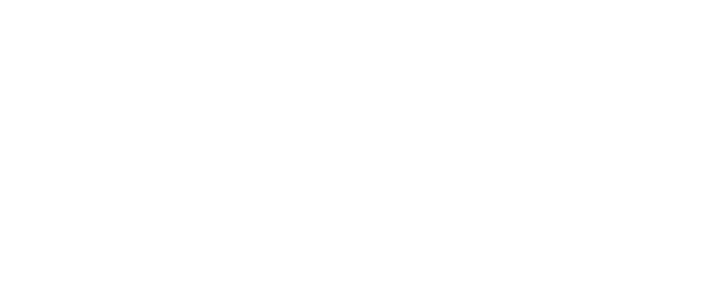
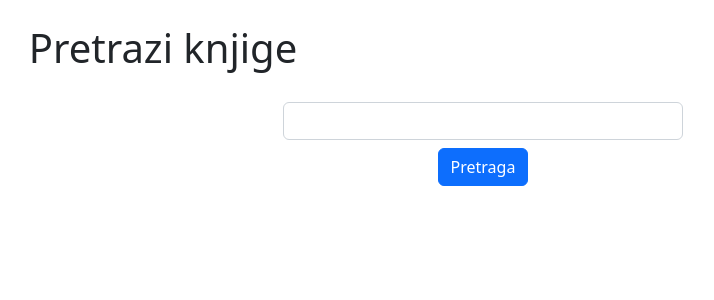
Before and after one commit to bunic123/ITEH-React, a React (Create React App) app: page /knjige in a window 1280 px wide. Before the commit this address had no page. Shown: the top 300 px of the page, without its empty margins (477-1191 px from the left). Built offline with nearby package versions, Linux system fonts and the light colour scheme.

Commit message:
Elementi za pretraživanje knjiga na osnovu imena

```diff
--- a/src/App.css
+++ b/src/App.css
@@ -46,3 +46,9 @@
   margin-bottom: 15px;
   width: 300px;
 }
+
+.pretrazi{
+  margin-top: 30px;
+  width: 400px;
+  margin-left: 760px;
+}
--- a/src/App.js
+++ b/src/App.js
@@ -1,7 +1,7 @@
 import './App.css';
 import Login from './strane/Login';
 import { BrowserRouter as Router, Routes, Route } from 'react-router-dom';
-
+import Knjige from './strane/Knjige.js';
 
 function App() {
   return (
@@ -9,6 +9,7 @@ function App() {
       <Router>
         <Routes>
           <Route path="/" element={<Login />} />
+          <Route path="knjige" element={<Knjige />} />
         </Routes>
       </Router>
     </div>
--- /dev/null
+++ b/src/strane/Knjige.js
@@ -0,0 +1,23 @@
+import { useState } from 'react'
+
+function Knjige() {
+
+    const [pretraga, setPretraga] = useState('');
+
+    function handlePretraga(e) {
+        setPretraga(e.target.value)
+    }
+
+
+    return (
+        <div>
+            <h1 className='mt-4'>Pretrazi knjige</h1>
+            <div className="pretrazi">
+                <input type="text" className="form-control" onChange={handlePretraga} value={pretraga} />
+                <button className="btn btn-primary mt-2">Pretraga</button>
+            </div>
+        </div>
+    )
+}
+
+export default Knjige;
```
